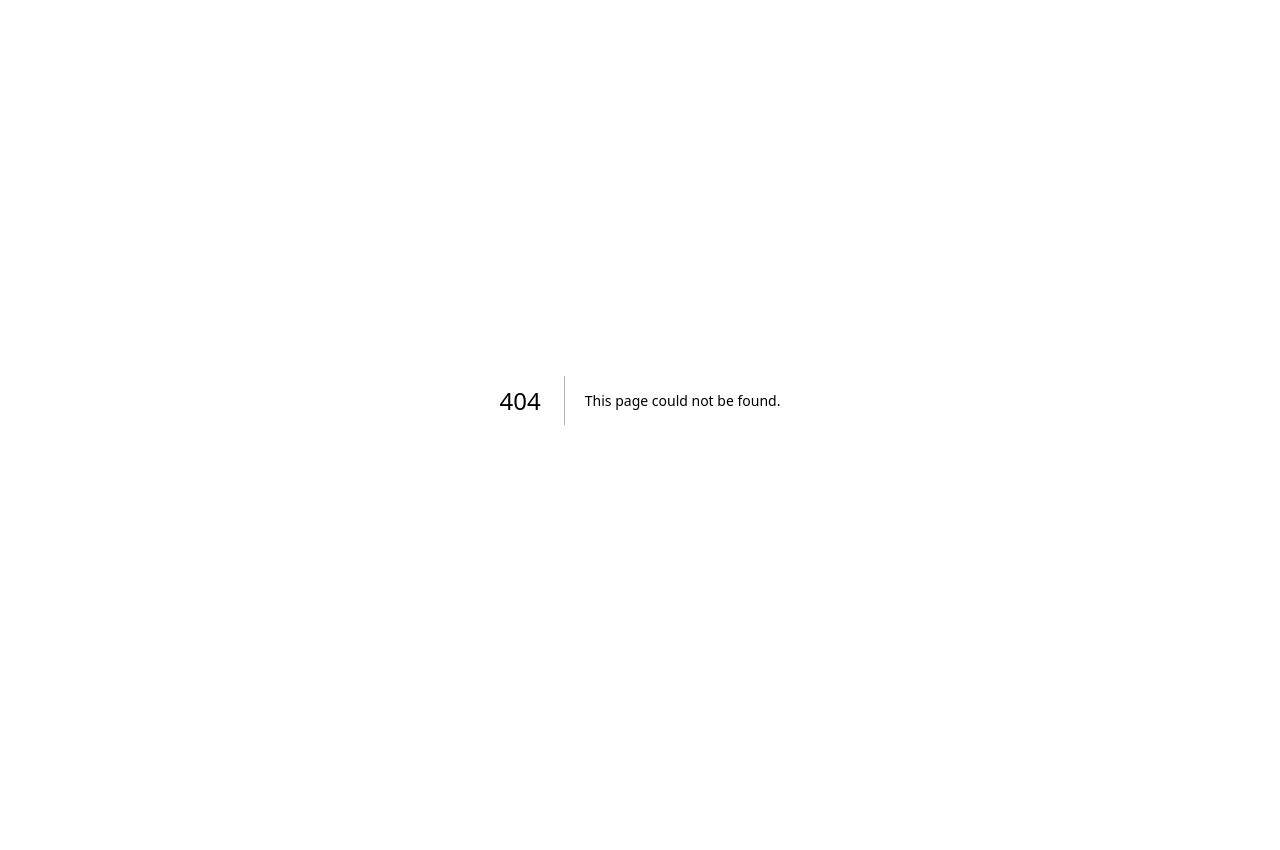
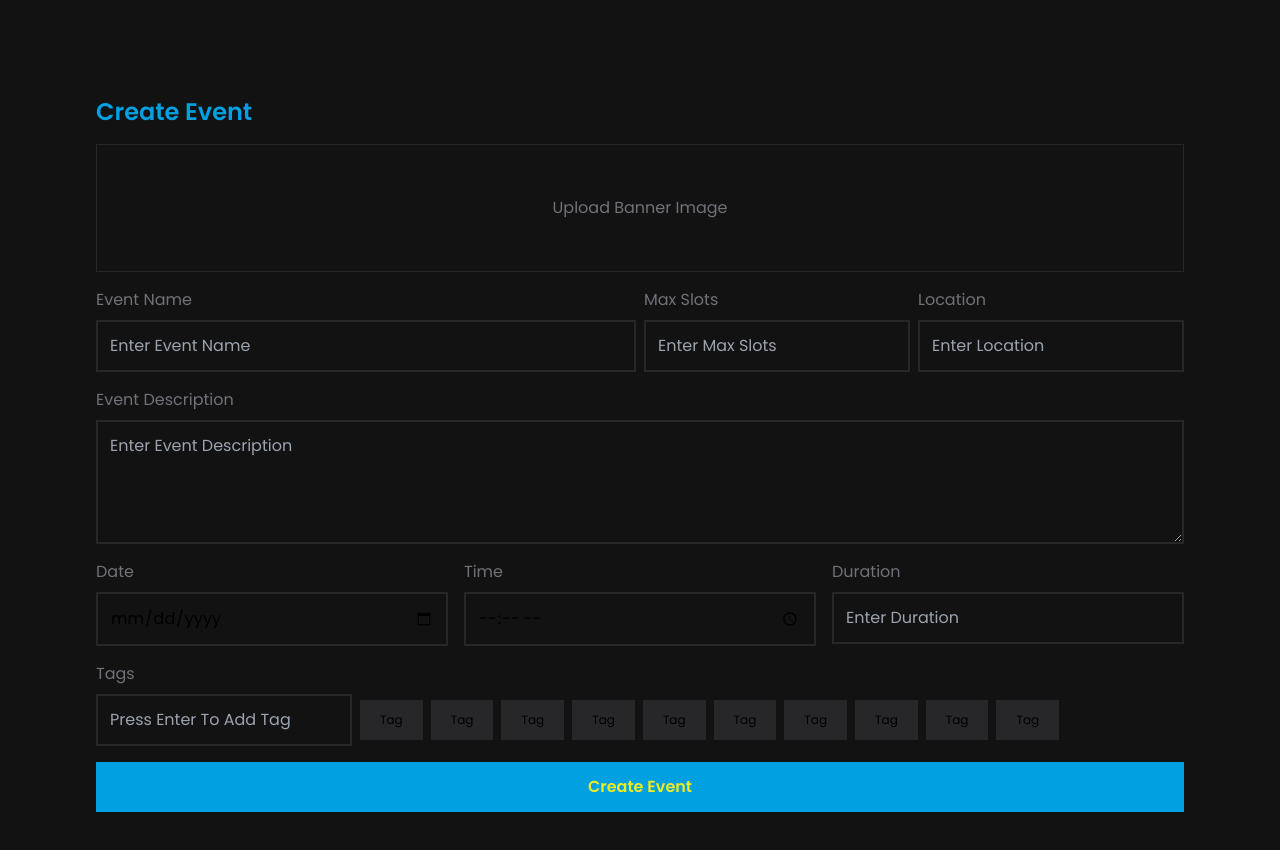
Before and after one commit to DineshK-1/cinkod_dashboard, a Next.js app: page /events/create in a window 1280 px wide. Before the commit this address had no page. Shown: the top 850 px of the page. Before the commit the page ends 800 px from the top, so only its background shows below. Built offline with nearby package versions, Linux system fonts and the light colour scheme.

Commit message:
Add Create Event

```diff
--- /dev/null
+++ b/app/events/create/page.tsx
@@ -0,0 +1,102 @@
+export default function CreateEventPage() {
+  return (
+    <div className="flex flex-col gap-4 bg-background min-h-screen p-24">
+      <h1 className="text-primary font-semibold text-2xl">Create Event</h1>
+
+      <form action="POST" className="w-full flex flex-col gap-4">
+        <div className="flex w-full h-32 border border-zinc-800 text-zinc-500 items-center justify-center select-none cursor-pointer">
+          Upload Banner Image
+        </div>
+
+        <div className="grid grid-cols-4 gap-2 w-full">
+          <div className="flex flex-col gap-2 col-span-2">
+            <label className="text-zinc-500">Event Name</label>
+            <input
+              type="text"
+              className="bg-transparent border-[2px] border-zinc-800 p-3 outline-none w-full"
+              placeholder="Enter Event Name"
+            />
+          </div>
+          <div className="flex flex-col gap-2 col-span-1">
+            <label className="text-zinc-500">Max Slots</label>
+            <input
+              type="number"
+              className="bg-transparent border-[2px] border-zinc-800 p-3 outline-none w-full"
+              placeholder="Enter Max Slots"
+            />
+          </div>
+          <div className="flex flex-col gap-2 col-span-1">
+            <label className="text-zinc-500">Location</label>
+            <input
+              type="number"
+              className="bg-transparent border-[2px] border-zinc-800 p-3 outline-none w-full"
+              placeholder="Enter Location"
+            />
+          </div>
+        </div>
+
+        <div className="flex flex-col gap-2 w-full">
+          <label className="text-zinc-500">Event Description</label>
+          <textarea
+            rows={4}
+            className="bg-transparent border-[2px] border-zinc-800 p-3 outline-none w-full"
+            placeholder="Enter Event Description"
+          />
+        </div>
+
+        <div className="grid grid-cols-3 gap-4">
+          <div className="flex flex-col gap-2 w-full">
+            <label className="text-zinc-500">Date</label>
+            <input
+              type="date"
+              className="bg-transparent border-[2px] border-zinc-800 p-3 outline-none w-full"
+            />
+          </div>
+          <div className="flex flex-col gap-2 w-full">
+            <label className="text-zinc-500">Time</label>
+            <input
+              type="time"
+              className="bg-transparent border-[2px] border-zinc-800 p-3 outline-none w-full"
+            />
+          </div>
+          <div className="flex flex-col gap-2 w-full">
+            <label className="text-zinc-500">Duration</label>
+            <input
+              type="text"
+              className="bg-transparent border-[2px] border-zinc-800 p-3 outline-none w-full"
+              placeholder="Enter Duration"
+            />
+          </div>
+
+          <div className="flex flex-col gap-2 w-full">
+            <label className="text-zinc-500">Tags</label>
+            <div className="flex gap-2 w-full">
+              <input
+                type="text"
+                className="bg-transparent border-[2px] border-zinc-800 p-3 outline-none w-full min-w-64"
+                placeholder="Press Enter To Add Tag"
+              />
+
+              <div className="flex text-nowrap items-center gap-2 max-w-full">
+                <span className="bg-zinc-800 text-xs p-3 px-5">Tag</span>
+                <span className="bg-zinc-800 text-xs p-3 px-5">Tag</span>
+                <span className="bg-zinc-800 text-xs p-3 px-5">Tag</span>
+                <span className="bg-zinc-800 text-xs p-3 px-5">Tag</span>
+                <span className="bg-zinc-800 text-xs p-3 px-5">Tag</span>
+                <span className="bg-zinc-800 text-xs p-3 px-5">Tag</span>
+                <span className="bg-zinc-800 text-xs p-3 px-5">Tag</span>
+                <span className="bg-zinc-800 text-xs p-3 px-5">Tag</span>
+                <span className="bg-zinc-800 text-xs p-3 px-5">Tag</span>
+                <span className="bg-zinc-800 text-xs p-3 px-5">Tag</span>
+              </div>
+            </div>
+          </div>
+        </div>
+
+        <button className="bg-primary font-semibold p-3 text-accent hover:bg-transparent hover:text-white transition-all border border-transparent hover:border-primary">
+          Create Event
+        </button>
+      </form>
+    </div>
+  );
+}
--- a/app/events/page.tsx
+++ b/app/events/page.tsx
@@ -1,11 +1,16 @@
+import Link from "next/link";
+
 export default function EventsPage() {
   return (
     <main className="flex flex-col gap-4 p-24 bg-background min-h-screen">
       <div className="flex w-full justify-between">
         <h1 className="text-primary text-2xl font-semibold">Events</h1>
-        <button className="border-[2px] border-gray-800 px-8 py-2 w-fit text-gray-300">
+        <Link
+          href="/events/create"
+          className="border-[2px] border-gray-800 px-8 py-2 w-fit text-gray-300"
+        >
           Create Event
-        </button>
+        </Link>
       </div>
       <div className="flex">
         <div className="bg-zinc-800 p-4 rounded-xl text-sm">
--- a/app/members/page.tsx
+++ b/app/members/page.tsx
@@ -7,7 +7,7 @@ export default function MembersPage() {
 
       <input
         type="text"
-        className="w-fit p-3 bg-transparent border text-sm outline-none border-gray-800"
+        className="w-fit p-4 bg-transparent border-[2px] text-sm outline-none border-zinc-800"
         placeholder="Search members"
       />
 
@@ -18,7 +18,7 @@ export default function MembersPage() {
       </div>
       <table className="">
         <thead>
-          <tr className="border">
+          <tr className="border-[2px] border-zinc-800">
             <th>Name</th>
             <th>Email</th>
             <th>Phone No.</th>
@@ -27,7 +27,7 @@ export default function MembersPage() {
           </tr>
         </thead>
         <tbody>
-          <tr className="border text-center">
+          <tr className="border-[2px] border-zinc-800 text-center">
             <td>John Doe</td>
             <td>test@email.com</td>
             <td>432545</td>
```
